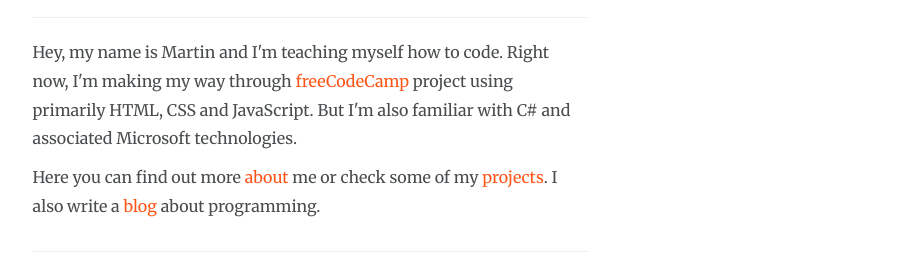
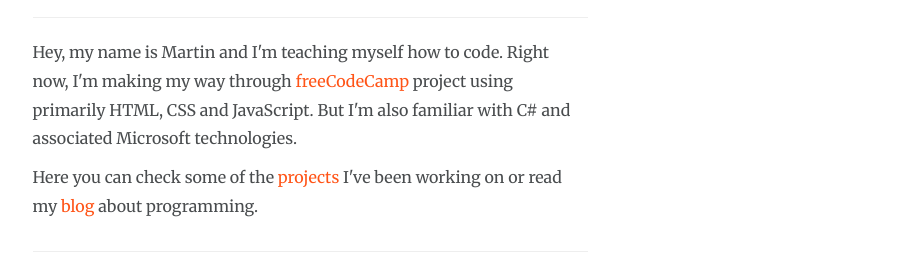
Before and after one commit to mrodin/martinrodin.com, a plain HTML site: page index.html in a window 1280 px wide. Shown: the part 324-593 px from the top of the page, without its empty margins (330-1241 px from the left). Drawn offline with nearby package versions, Linux system fonts and the light colour scheme.

Commit message:
modify about text

```diff
--- a/index.html
+++ b/index.html
@@ -49,8 +49,7 @@
                     <p>Hey, my name is Martin and I'm teaching myself how to code. Right now, I'm making my way through <a href="https://www.freecodecamp.com/">freeCodeCamp</a>                        project using primarily HTML, CSS and JavaScript. But I'm also familiar with C# and associated Microsoft
                         technologies.
                     </p>
-                    <p>Here you can find out more <a href="about.html">about</a> me or check some of my <a href="projects.html">projects</a>.
-                        I also write a <a href="blog.html">blog</a> about programming.</p>
+                    <p>Here you can check some of the <a href="projects.html">projects</a> I've been working on or read my <a href="blog.html">blog</a> about programming.</p>
                 </div>
             </div>
         </div>
```
